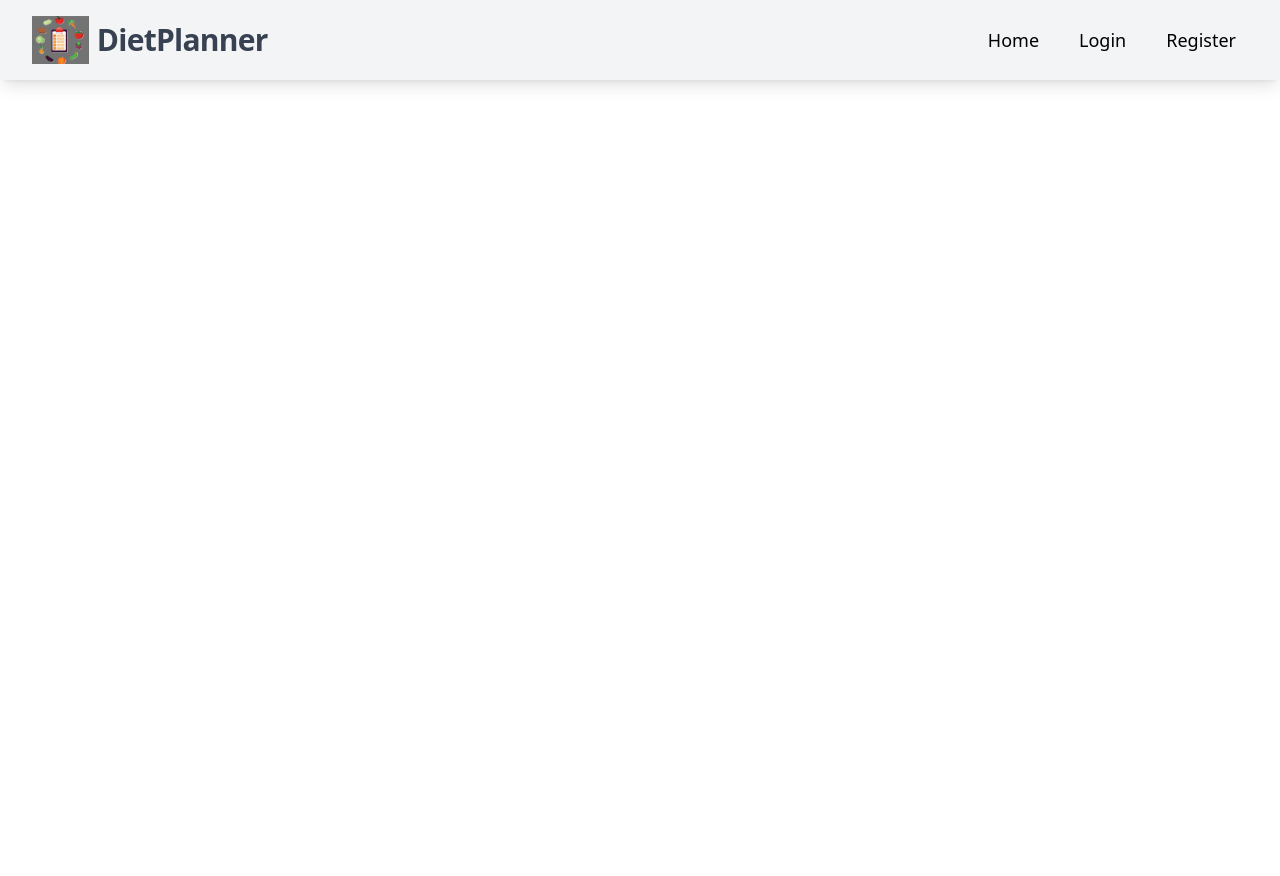
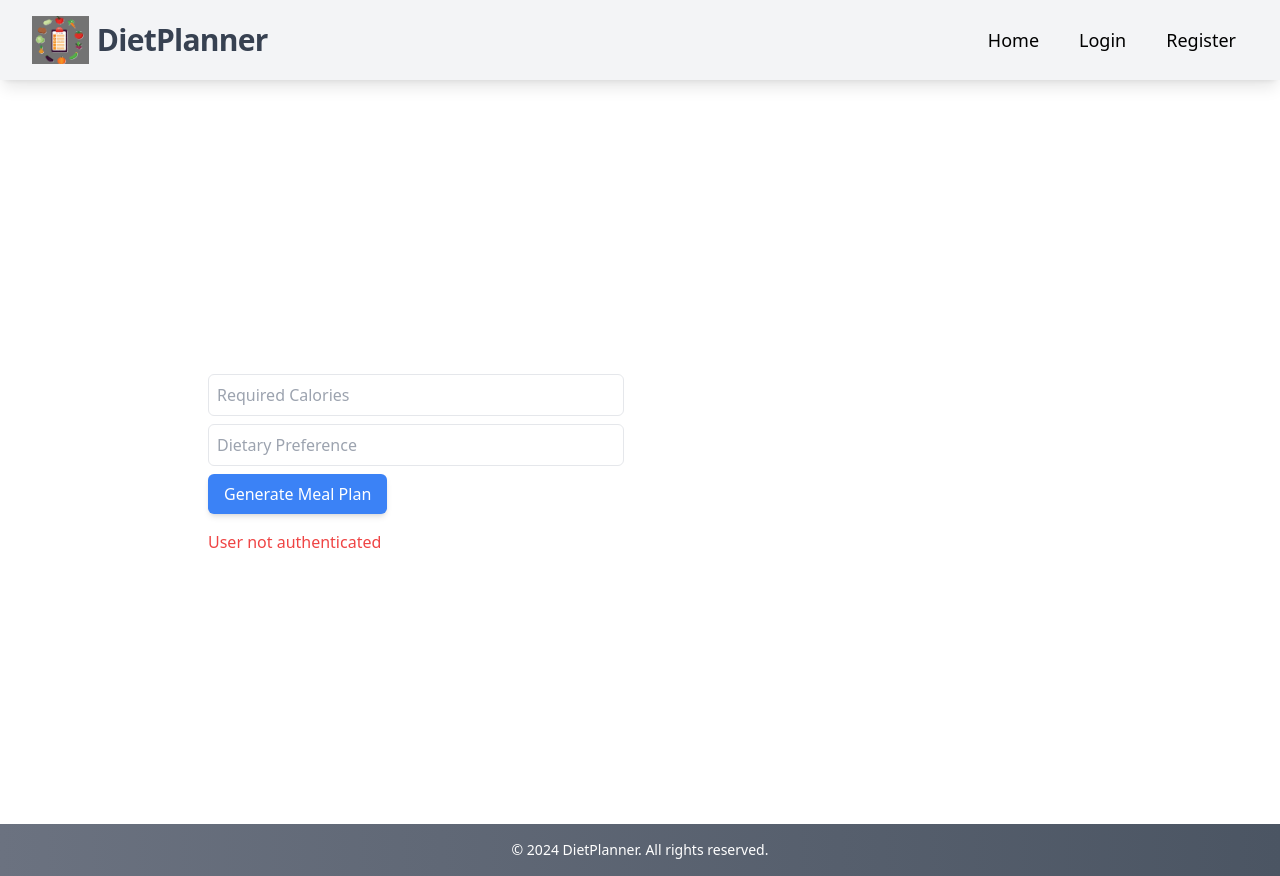
Before and after one commit to thedeadpoet99/cse470-dietplaner, a React (Create React App) app in the folder client2/: page /mealplan in a window 1280 px wide. Before the commit the page ends 800 px from the top, so only its background shows below. Built offline with nearby package versions, Linux system fonts and the light colour scheme.

Commit message:
meal plan generator

```diff
--- a/client2/package.json
+++ b/client2/package.json
@@ -7,6 +7,7 @@
     "@testing-library/react": "^13.4.0",
     "@testing-library/user-event": "^13.5.0",
     "axios": "^1.6.7",
+    "openai": "^4.29.2",
     "react": "^18.2.0",
     "react-calendar": "^4.8.0",
     "react-dom": "^18.2.0",
--- a/client2/src/App.js
+++ b/client2/src/App.js
@@ -14,6 +14,7 @@ import UserPasswordChangePage from './pages/UserPasswordChangePage';
 import UpdateProfilePage from './pages/UpdateProfilePage'; // import the UpdateProfilePage component
 import DietCalendarPage from './pages/DietCalendarPage';
 import ShowBmi from './pages/ShowBmi';
+import MealPlanPage from './pages/MealPlanPage';
 function App() {
   return (
     <Router>
@@ -31,6 +32,7 @@ function App() {
       <Route path = '/user/passwordchange' element = {<UserPasswordChangePage/>} />
       <Route path="/diet-calendar" element={<DietCalendarPage/>} />
       <Route path="/showbmi" element={<ShowBmi/>} />
+      <Route path="/mealplan" element={<MealPlanPage/>} />
       </Routes>
       <Footer/>
 
--- a/client2/src/components/Dashboard.jsx
+++ b/client2/src/components/Dashboard.jsx
@@ -31,7 +31,7 @@ const Dashboard = () => {
     <div className="flex flex-col items-center justify-center min-h-screen bg-gradient-to-r from-beige-100 to-beige-300">
       <h2 className="text-2xl font-semibold mb-4 text-center text-gray-800">Hello, {userProfile.name}!</h2>
       <div className="grid grid-cols-1 md:grid-cols-2 gap-4">
-        <button className="text-lg bg-green-600 hover:bg-blue-700 text-white font-medium py-3 px-6 rounded-lg transition-all duration-300 ease-in-out transform hover:scale-105">Meal Plan Generator</button>
+        <Link to="/mealplan" className="text-lg bg-green-600 hover:bg-blue-700 text-white font-medium py-3 px-6 rounded-lg transition-all duration-300 ease-in-out transform hover:scale-105">Meal Plan Generator</Link>
         <Link to="/diet-calendar" className="text-lg bg-green-600 hover:bg-blue-700 text-white font-medium py-3 px-6 rounded-lg transition-all duration-300 ease-in-out transform hover:scale-105">Diet Calendar</Link>
         <button className="text-lg bg-green-600 hover:bg-blue-700 text-white font-medium py-3 px-6 rounded-lg transition-all duration-300 ease-in-out transform hover:scale-105">Workout Recommendations</button>
         <button className="text-lg bg-green-600 hover:bg-blue-700 text-white font-medium py-3 px-6 rounded-lg transition-all duration-300 ease-in-out transform hover:scale-105">Calorie Counter</button>
--- /dev/null
+++ b/client2/src/components/MealPlan.jsx
@@ -0,0 +1,175 @@
+import React, { useState, useEffect } from 'react';
+import OpenAI from "openai";
+import axios from 'axios';
+// import { PromptTemplate } from 'langchain/prompts';
+// import { ResponseSchema, StructuredOutputParser } from 'langchain/output_parsers';
+
+const llm = new OpenAI({apiKey: '27b95a3400e500cba3ab6afb030a0dae16b8d45fcb4626456aa5acc5b7901018', baseURL: 'https://api.together.xyz/v1', dangerouslyAllowBrowser: true });
+
+const MealPlan = () => {
+  const [age, setAge] = useState('');
+  const [requiredCalories, setRequiredCalories] = useState('');
+  const [dietary, setDietary] = useState('');
+  const [error, setError] = useState('');
+  const [mealPlan, setMealPlan] = useState([]);
+  const [username, setUsername] = useState('');
+  const [loading, setLoading] = useState(false);
+  const [generated, setGenerated] = useState(false);
+
+    // Fetch username
+    useEffect(() => {
+        const token = localStorage.getItem('token');
+        if (!token) {
+            setError('User not authenticated');
+        } else {
+            const decodedToken = JSON.parse(atob(token.split('.')[1]));
+            setUsername(decodedToken.username);
+        }
+    }, []);
+
+  useEffect(() => {
+    const fetchUserProfile = async () => {
+        try {
+            const token = localStorage.getItem('token');
+            if (!token) {
+                setError('User not authenticated');
+                return;
+            }
+
+            const username = JSON.parse(atob(token.split('.')[1])).username;
+
+            const response = await axios.get(`http://localhost:3001/user/profile/${username}`, {
+                headers: {
+                    Authorization: `Bearer ${token}`
+                }
+            });
+
+            const userProfileData = response.data;
+            console.log(userProfileData)
+
+            const dob = new Date(userProfileData.dob);
+
+            // Get the current date
+            const currentDate = new Date();
+
+            // Calculate the difference between the current date and the DOB
+            const ageDiffMilliseconds = currentDate - dob;
+
+            // Convert milliseconds to years
+            const ageDate = new Date(ageDiffMilliseconds);
+            const age = Math.abs(ageDate.getUTCFullYear() - 1970);
+
+            setAge(age)
+
+        } catch (error) {
+            console.error('Error fetching user profile:', error);
+            setError('Error fetching user profile');
+        }
+    };
+
+    fetchUserProfile();
+}, []);
+
+  const getMealPlan = async () => {
+    try {
+        setMealPlan([]); // Clear previous meal plan
+    setError(''); // Clear previous error
+    setGenerated(false); // Set generated to false
+    if (!requiredCalories || !dietary) {
+        // Display validation messages or prevent form submission
+        // For example:
+        setError('Please fill out all required fields.');
+        return;
+      }
+        setLoading(true);
+        console.log(age, requiredCalories, dietary)
+      const questionString = `
+        I am ${age} years of age.
+        My calorie goal for the day is ${requiredCalories}.
+        I am ${dietary}. I want to have 5 meals in a day.
+        Create a meal plan using these details.
+        Using these details answer the following question in 5 paragraphs (each with bullet points of the meals) with each paragraph starting with "#":
+        meal1: What should be the breakfast and how many calories are in there?
+        meal2: What should be the midday snack and how many calories are in there?
+        meal3: What should be the lunch and how many calories are in there?
+        meal4: What should be the evening snack and how many calories are in there?
+        meal5: What should be the dinner and how many calories are in there?
+      `;
+      const response = await llm.chat.completions.create({
+        model: 'mistralai/Mixtral-8x7B-Instruct-v0.1',
+        messages:[{'role':'user', 'content':questionString}]
+      })
+      console.log(response)
+      const parsedResponse = parseResponse(response.choices[0].message.content);
+      setMealPlan(parsedResponse);
+      setLoading(false);
+      setGenerated(true);
+
+    } catch (error) {
+      setError('Error fetching meal plan');
+      console.error(error);
+      setLoading(false);
+    }
+  };
+
+  const parseResponse = (response) => {
+    const lines = response.split('#');
+    const mealPlan = [];
+    for (let i = 0; i < 5; i++) {
+      const meal = {};
+      meal.name = `meal${i + 1}`;
+      meal.description = lines[i + 1]; // Assuming the meal descriptions start from line 7 in the response
+      mealPlan.push(meal);
+    }
+    return mealPlan;
+  };
+
+  return (
+<div className="flex items-center justify-center min-h-screen bg-gradient-to-r from-beige-100 to-beige-300">
+  <div className="max-w-4xl w-full mx-auto flex mt-20">
+    {/* Form Section */}
+
+    <div className="w-1/2 p-4">
+      <input
+        className="mb-2 p-2 border rounded-md w-full"
+        type="text"
+        value={requiredCalories}
+        onChange={(e) => setRequiredCalories(e.target.value)}
+        placeholder="Required Calories"
+        required
+      />
+      <input
+        className="mb-2 p-2 border rounded-md w-full"
+        type="text"
+        value={dietary}
+        onChange={(e) => setDietary(e.target.value)}
+        placeholder="Dietary Preference"
+        required
+      />
+
+      <button
+        className="mb-4 px-4 py-2 bg-blue-500 text-white rounded-md shadow-md hover:bg-blue-600"
+        onClick={getMealPlan}
+      >
+        Generate Meal Plan
+      </button>
+      {error && <p className="text-red-500">{error}</p>}
+      {loading && <p className="text-green-500">GENERATING</p>}
+    </div>
+    {/* Output Section */}
+    <div className="w-1/2 p-4">
+      {mealPlan.map((meal, index) => (
+        <div key={index} className="py-4 bg-purple-100 rounded-lg px-4 mb-4">
+          <p className="mt-2" dangerouslySetInnerHTML={{ __html: meal.description.replace(/\n/g, '<br>') }}></p>
+        </div>
+      ))}
+    </div>
+  </div>
+</div>
+
+
+  );
+};
+
+
+export default MealPlan;
--- /dev/null
+++ b/client2/src/pages/MealPlanPage.jsx
@@ -0,0 +1,15 @@
+// src/pages/DietCalendarPage.jsx
+
+import React from 'react';
+import MealPlan from '../components/MealPlan';
+
+const MealPlanPage = () => {
+  return (
+    <div>
+      <h1>Meal Plan Generator</h1>
+      <MealPlan />
+    </div>
+  );
+};
+
+export default MealPlanPage;
```
Also changed, not shown: 2 other files (tests, documents, lock files or other folders).
